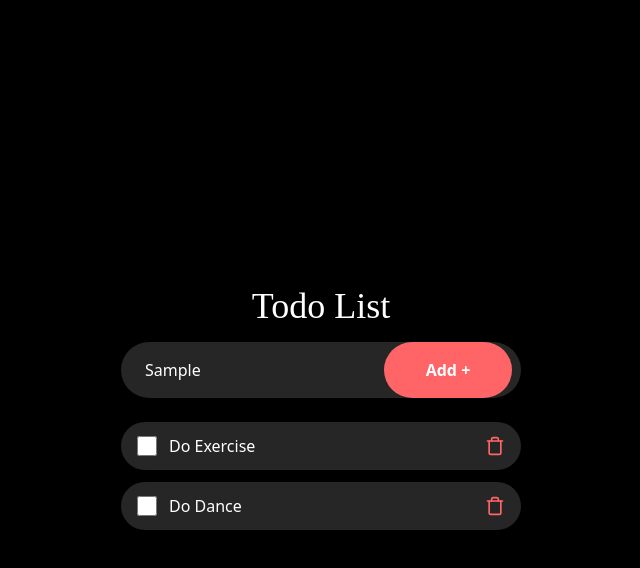
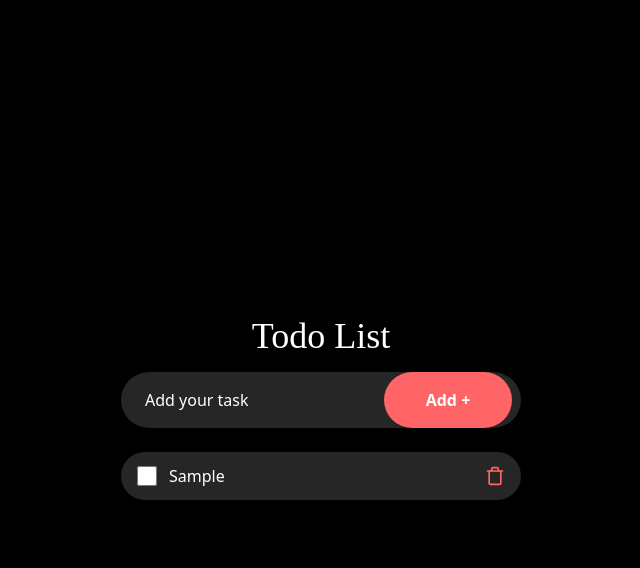
Before and after one commit to iamharshtambe/brainwave, a React (Vite) app: page /todolist in a window 1280 px wide. Both pictures are taken after typing "Sample" into the empty fields and a click on the button "Add +". Shown: the top 568 px of the page, without its empty margins (319-959 px from the left). Built offline with nearby package versions, Linux system fonts and the light colour scheme; a web font is replaced by a local one.

Commit message:
feat: complete todo list

```diff
--- a/src/components/TodoList.jsx
+++ b/src/components/TodoList.jsx
@@ -1,11 +1,35 @@
 import { Trash } from 'lucide-react';
-
-const tasks = [
-  { id: 1, task: 'Do Exercise' },
-  { id: 2, task: 'Do Dance' },
-];
+import { useState } from 'react';
 
 export default function TodoList() {
+  const [tasks, setTasks] = useState([]);
+  const [input, setInput] = useState('');
+
+  function handleAddTask() {
+    if (!input.trim()) return;
+
+    const newTask = {
+      id: Date.now(),
+      task: input.trim(),
+      completed: false,
+    };
+
+    setTasks((prev) => [...prev, newTask]);
+    setInput('');
+  }
+
+  function handleDeleteTask(id) {
+    setTasks((prev) => prev.filter((task) => task.id !== id));
+  }
+
+  function handleToggleTask(id) {
+    setTasks((prev) =>
+      prev.map((task) =>
+        task.id === id ? { ...task, completed: !task.completed } : task,
+      ),
+    );
+  }
+
   return (
     <div className="mx-auto flex min-h-screen items-center justify-center bg-black text-white">
       <div className="flex flex-col">
@@ -15,9 +39,14 @@ export default function TodoList() {
           <input
             type="text"
             placeholder="Add your task"
+            value={input}
+            onChange={(e) => setInput(e.target.value)}
             className="h-14 border-0 bg-transparent pr-2 pl-6 outline-none placeholder:text-white"
           />
-          <button className="h-14 w-32 cursor-pointer rounded-full bg-red-400 font-semibold hover:bg-red-600">
+          <button
+            onClick={handleAddTask}
+            className="h-14 w-32 cursor-pointer rounded-full bg-red-400 font-semibold hover:bg-red-600"
+          >
             Add +
           </button>
         </div>
@@ -29,10 +58,20 @@ export default function TodoList() {
               className="flex w-[400px] items-center justify-between rounded-full bg-neutral-800 px-4 py-3"
             >
               <div className="flex items-center gap-3">
-                <input type="checkbox" className="h-5 w-5" />
-                <p>{task.task}</p>
+                <input
+                  type="checkbox"
+                  checked={task.completed}
+                  onChange={() => handleToggleTask(task.id)}
+                  className="h-5 w-5"
+                />
+                <p className={task.completed ? 'line-through opacity-50' : ''}>
+                  {task.task}
+                </p>
               </div>
-              <button className="text-red-400 hover:text-red-600">
+              <button
+                onClick={() => handleDeleteTask(task.id)}
+                className="text-red-400 hover:text-red-600"
+              >
                 <Trash size={20} />
               </button>
             </div>
```
